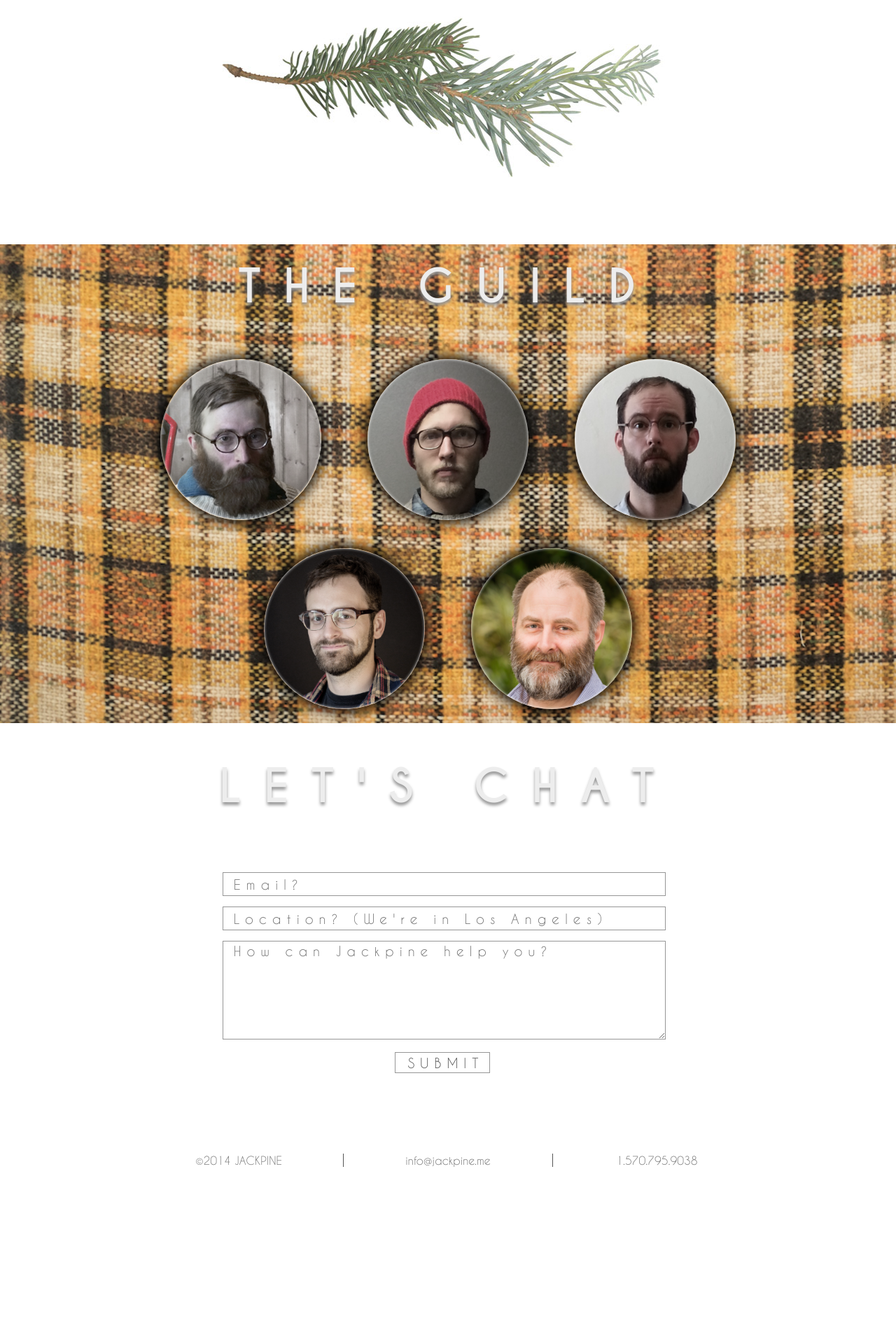
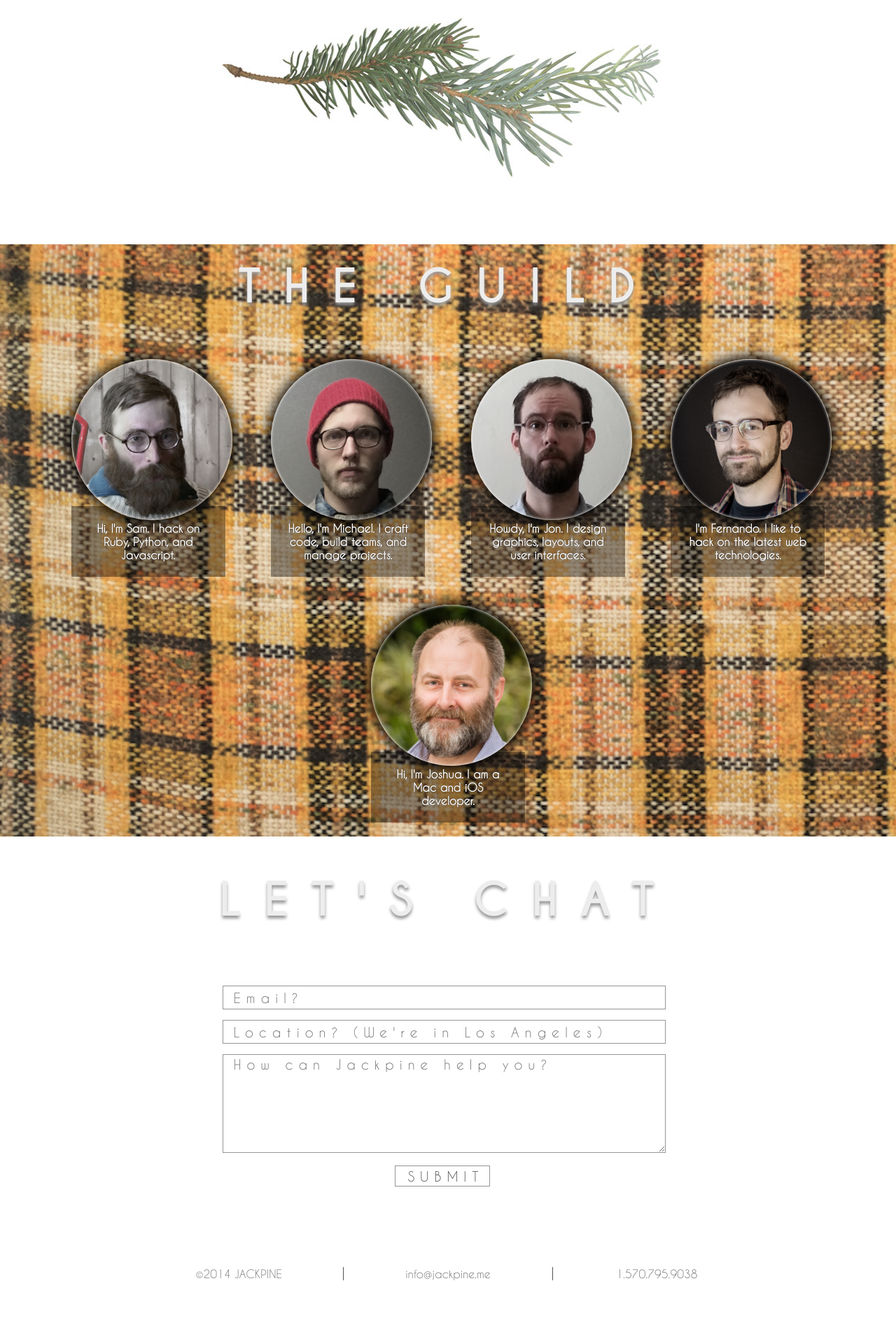
Before and after one commit to jackpine/jackpine.github.com, a Jekyll site: the page built from index.html, in a window 1280 px wide. Shown: the part 1344-3264 px from the top of the page at 70% size. Built offline with Jekyll 4.4.1, drawn with Linux system fonts in a browser that asks for light colours; Markdown is read by kramdown in place of the engine named in the settings; before the commit the page ends 3102 px from its top, so only the background shows below that.

Commit message:
no more tooltips.

```diff
--- a/_layouts/default.html
+++ b/_layouts/default.html
@@ -12,7 +12,6 @@
 
     <script src="/bower_components/jquery/dist/jquery.min.js"></script>
     <script src="/bower_components/stellar/jquery.stellar.min.js"></script>
-    <script src="/bower_components/bootstrap-sass-official/assets/javascripts/bootstrap/tooltip.js"></script>
     <script src="/js/libs/modernizr-2.7.1.min.js"></script>
 </head>
 <body id="{{ page.title }}">
--- a/css/style.scss
+++ b/css/style.scss
@@ -194,15 +194,9 @@ section {
     .headshots li {
       .photo-frame {
         margin-bottom: -20px;
-      }
-      .head-title {
-        width: 80%;
-        padding: 10%;
-        background: rgba(0, 0, 0, 0.39);
-        color: white;
-        font-weight: bold;
-        font-size: 22px;
-        text-shadow: 0 0 1px black;
+        .head-title {
+          font-size: 22px;
+        }
       }
     }
   }
@@ -217,12 +211,23 @@ section {
     }
     margin: 0 auto 30px auto;
     li {
+      width: 220px;
+      .head-title {
+        width: 80%;
+        padding: 10%;
+        background: rgba(0, 0, 0, 0.39);
+        color: white;
+        font-weight: bold;
+        font-size: 16px;
+        text-shadow: 0 0 1px black;
+      }
       display: inline-block;
       margin: 20px 30px;
 
       .photo-frame {
         margin-left: auto;
         margin-right: auto;
+        margin-bottom: -20px;
         @include box-shadow(0px 0px 18px 4px #000);
         border-radius: 50%;
         @include size(230px, 230px);
--- a/index.html
+++ b/index.html
@@ -43,34 +43,49 @@
   <div class="centered">
     <h1>THE GUILD</h1>
     <ul class="headshots">
-      <li data-toggle="tooltip" data-placement="bottom" title="Hi, I'm Sam. I hack on Ruby, Python, and Javascript.">
+      <li>
         <div class="photo-frame">
           <div class="circle"></div>
           <img src="img/sam.png">
         </div>
+        <div class="head-title">
+          Hi, I'm Sam. I hack on Ruby, Python, and Javascript.
+        </div>
       </li>
-      <li data-toggle="tooltip" data-placement="left" title="Hello, I'm Michael. I craft code, build teams, and manage projects.">
+      <li>
         <div class="photo-frame">
           <div class="circle"></div>
           <img src="img/michael.png">
         </div>
+        <div class="head-title">
+          Hello, I'm Michael. I craft code, build teams, and manage projects.
+        </div>
       </li>
-      <li data-toggle="tooltip" data-placement="right" title="Hi, I'm Jon. I design graphics, layouts, and user interfaces.">
+      <li>
         <div class="photo-frame">
           <div class="circle"></div>
           <img src="img/jon.png">
         </div>
+        <div class="head-title">
+          Howdy, I'm Jon. I design graphics, layouts, and user interfaces.
+        </div>
       </li>
-      <li data-toggle="tooltip" data-placement="top" title="I'm Fernando. I like to hack on the latest web technologies.">
+      <li>
         <div class="photo-frame">
           <div class="circle"></div>
           <img src="img/fernando.png">
         </div>
+        <div class="head-title">
+          I'm Fernando. I like to hack on the latest web technologies.
+        </div>
       </li>
-      <li data-toggle="tooltip" data-placement="top" title="Hi, I'm Joshua. I am a Mac and iOS developer.">
+      <li>
         <div class="photo-frame">
           <div class="circle"></div>
           <img src="img/joshua.png">
+        </div>
+        <div class="head-title">
+          Hi, I'm Joshua. I am a Mac and iOS developer.
         </div>
       </li>
     </ul>
--- a/js/main.js
+++ b/js/main.js
@@ -10,17 +10,10 @@ function isMobile() {
 $(function() {
   if (!Modernizr.touch) {
     $(window).stellar();
-    $('.headshots li').tooltip();
     $(window).resize(function(){
       $(window).stellar('refresh');
     });
-  } else {
-    $.each($('.headshots li'), function() {
-      $head = $(this);
-      title = '<div class="head-title">' + this.title + '</div>'
-      $head.append(title);
-    });
-  };
+  }
 
   function renderThankYouForContacting(){
     var thankYouHeading = "Thanks for contacting us.";
```
